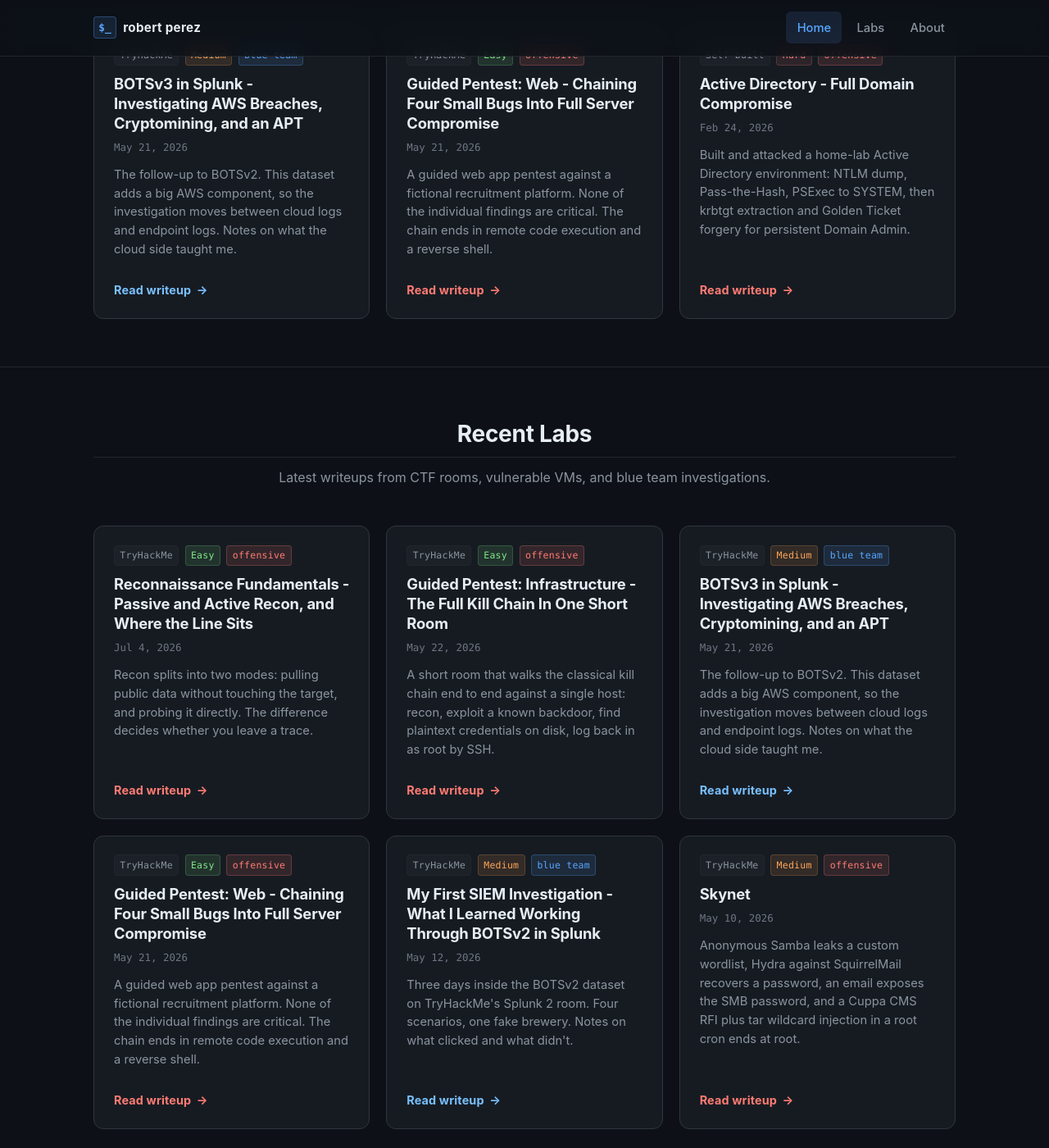
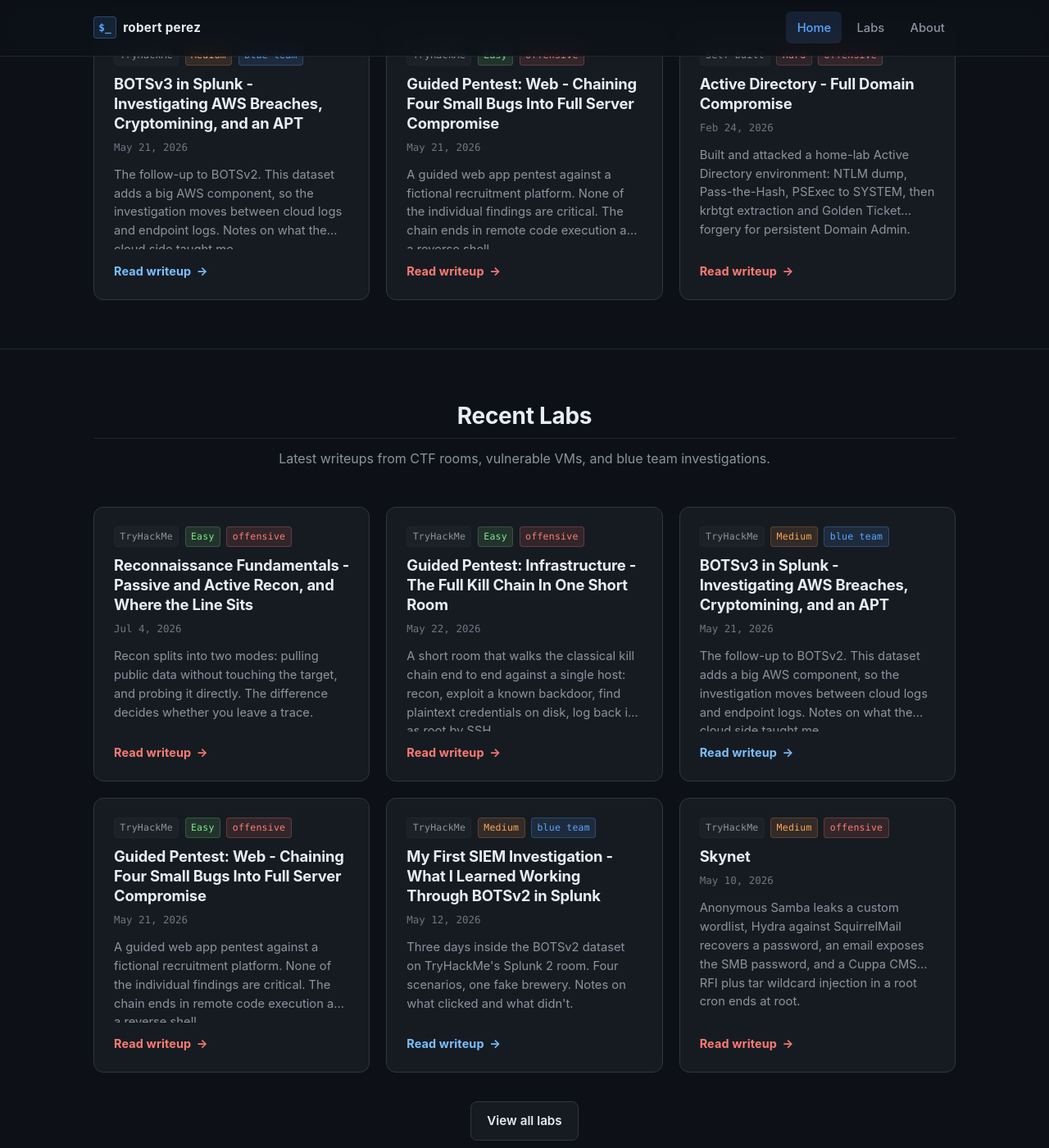
Before and after one commit to barrytd/barrytd.github.io, a Jekyll site: the page built from index.md, in a window 1280 px wide and 1400 px high, scrolled down 786 px. Shown: the whole window at 82% size. Built offline with Jekyll 4.4.1, drawn with Linux system fonts in a browser that asks for light colours.

Commit message:
clamp lab card summaries to 4 lines for even card rhythm
card links were already bottom-aligned via flex (margin-top:auto +
summary flex:1), but summaries of very different lengths made rows
look ragged. clamp the summary to 4 lines so the summary block height
is consistent across a row and the "Read writeup" links line up.

Co-Authored-By: Claude Fable 5 <noreply@anthropic.com>

```diff
--- a/assets/css/style.css
+++ b/assets/css/style.css
@@ -560,6 +560,10 @@ pre code {
   line-height: 1.55;
   margin: 0 0 1em;
   flex: 1;
+  display: -webkit-box;
+  -webkit-line-clamp: 4;
+  -webkit-box-orient: vertical;
+  overflow: hidden;
 }
 
 .lab-card-link {
```
